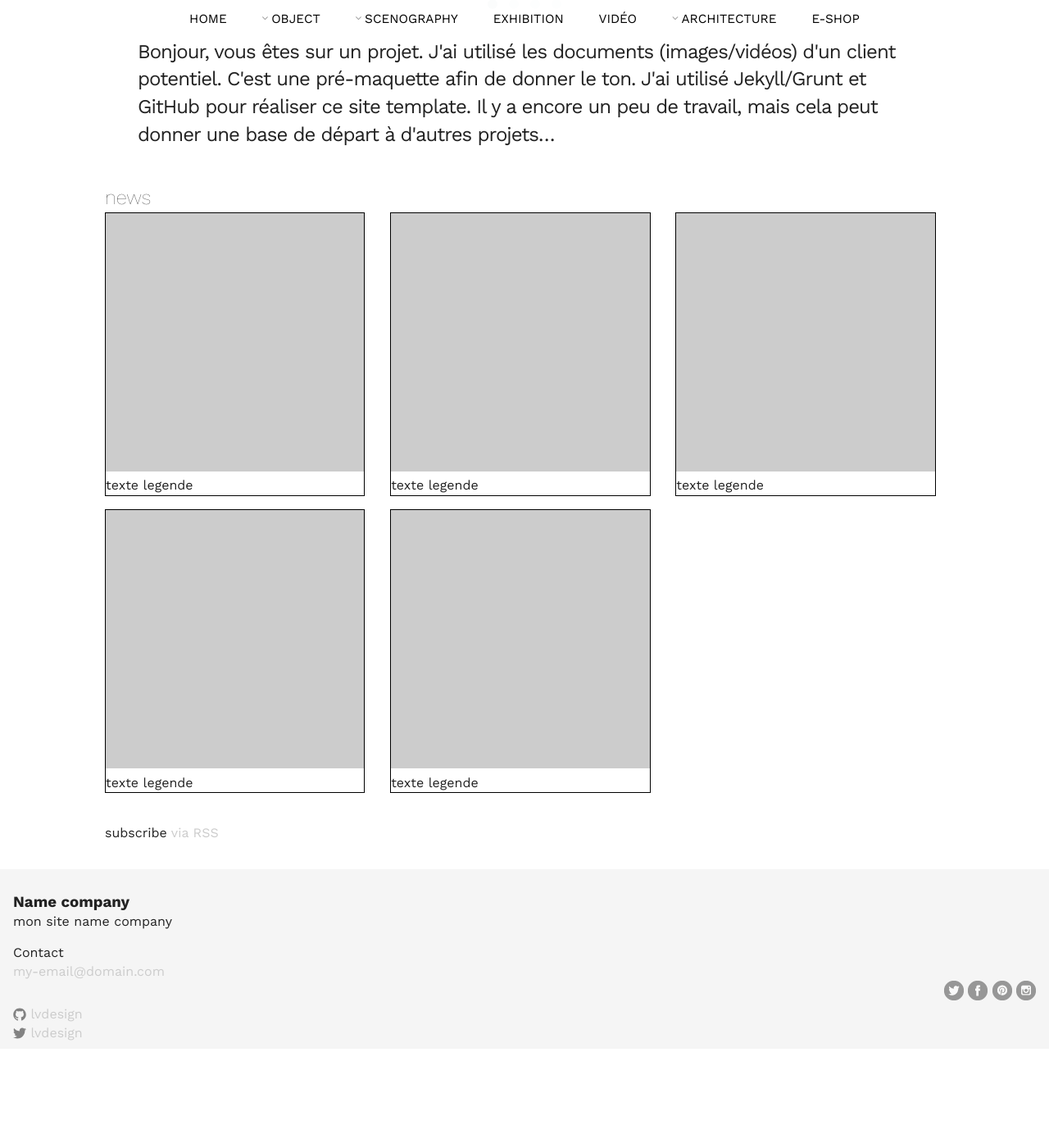
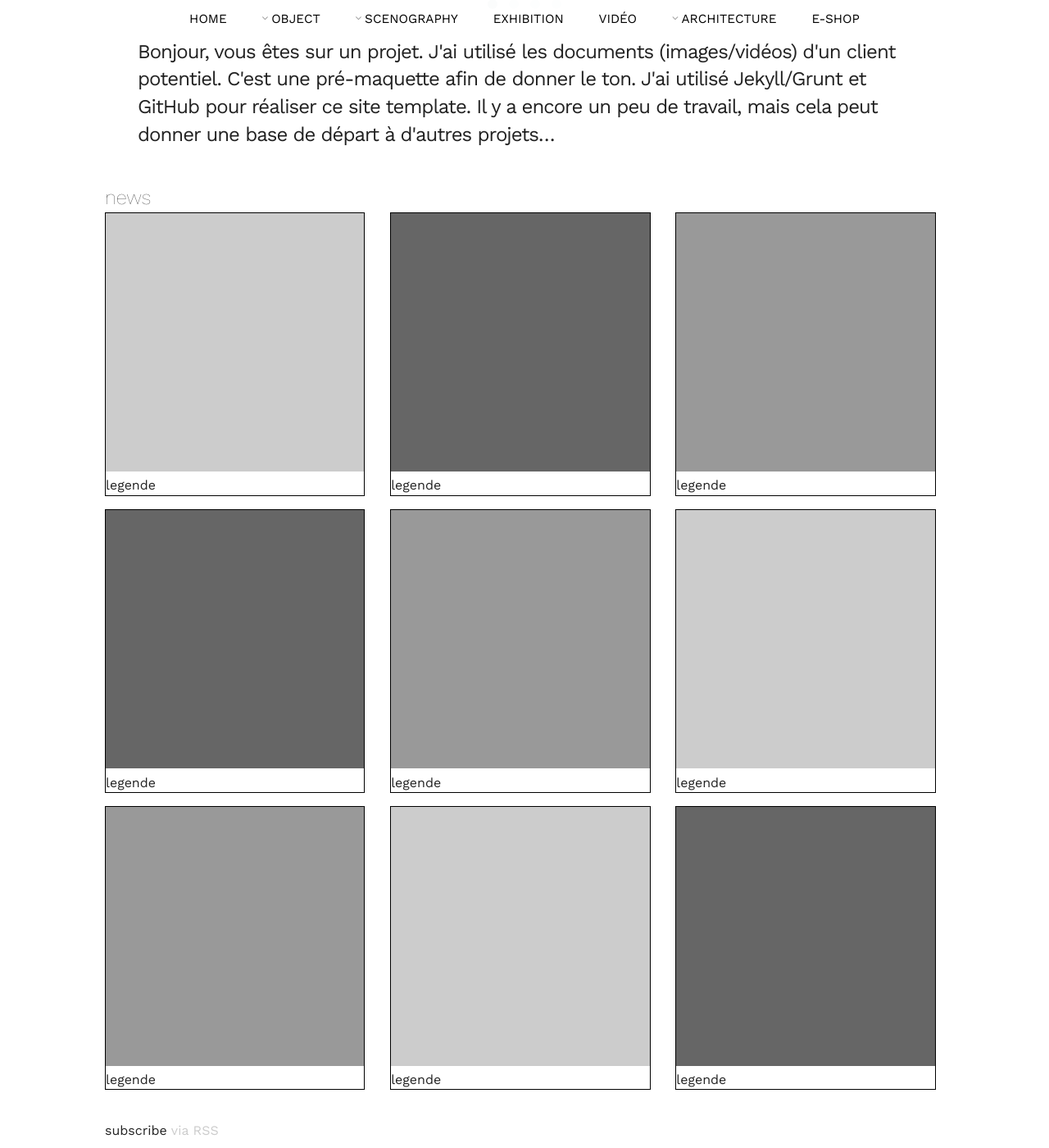
Before and after one commit to lvdesign/companyTest, a Jekyll site: the page built from index.html, in a window 1280 px wide and 1400 px high, scrolled down 833 px. Shown: the whole window at 82% size. Built offline with Jekyll 4.4.1, drawn with Linux system fonts in a browser that asks for light colours; nearby versions of some CDN libraries; before the commit the page ends 2112 px from its top, so only the background shows below that.

Commit message:
menu et images home

```diff
--- a/_layouts/home.html
+++ b/_layouts/home.html
@@ -21,11 +21,18 @@
 <h2>news</h2>
 <div class="doc-grid">
 
-<div class="doc-cell"><figure ><img src="img/baseCarreH.png" alt=""  /><figcaption >texte legende</figcaption></figure></div>
-<div class="doc-cell"><figure ><img src="img/baseCarreH.png" alt=""  /><figcaption >texte legende</figcaption></figure></div>
-<div class="doc-cell"><figure ><img src="img/baseCarreH.png" alt=""  /><figcaption >texte legende</figcaption></figure></div>
-<div class="doc-cell"><figure ><img src="img/baseCarreH.png" alt=""  /><figcaption >texte legende</figcaption></figure></div>
-<div class="doc-cell"><figure ><img src="img/baseCarreH.png" alt=""  /><figcaption >texte legende</figcaption></figure></div>
+<div class="doc-cell"><figure ><img src="img/baseCarreH.png" alt=""  /><figcaption >legende</figcaption></figure></div>
+<div class="doc-cell"><figure ><img src="img/baseCarreH1.png" alt=""  /><figcaption >legende</figcaption></figure></div>
+<div class="doc-cell"><figure ><img src="img/baseCarreH2.png" alt=""  /><figcaption >legende</figcaption></figure></div>
+
+<div class="doc-cell"><figure ><img src="img/baseCarreH1.png" alt=""  /><figcaption >legende</figcaption></figure></div>
+<div class="doc-cell"><figure ><img src="img/baseCarreH2.png" alt=""  /><figcaption >legende</figcaption></figure></div>
+<div class="doc-cell"><figure ><img src="img/baseCarreH.png" alt=""  /><figcaption >legende</figcaption></figure></div>
+
+<div class="doc-cell"><figure ><img src="img/baseCarreH2.png" alt=""  /><figcaption >legende</figcaption></figure></div>
+<div class="doc-cell"><figure ><img src="img/baseCarreH.png" alt=""  /><figcaption >legende</figcaption></figure></div>
+<div class="doc-cell"><figure ><img src="img/baseCarreH1.png" alt=""  /><figcaption >legende</figcaption></figure></div>
+
 </div>
 </article>
 
--- a/css/navigation.css
+++ b/css/navigation.css
@@ -71,7 +71,8 @@
 .no-touch .cbp-hsmenu > li > a:hover,
 .no-touch .cbp-hsmenu > li > a:focus,
 .cbp-hsmenu > li.cbp-hsitem-open > a {
-	color: #ccc;
+	color: white;
+	background: #ddd;
 }
 
 /* Add an arrow to the main menu link if it has a submenu (not the only child) */
```
Also changed, not shown: 3 other files.
